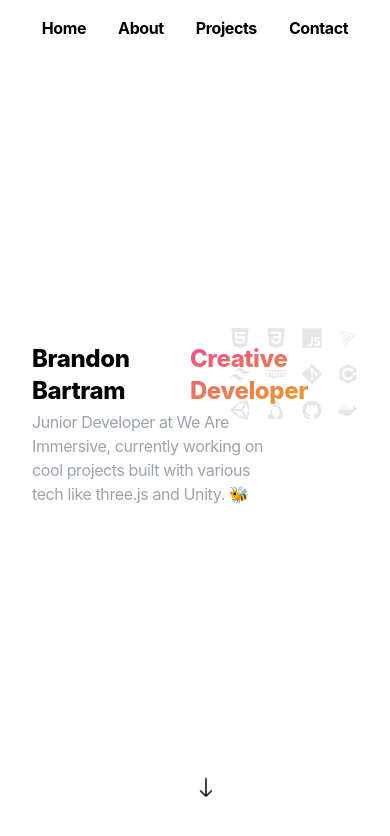
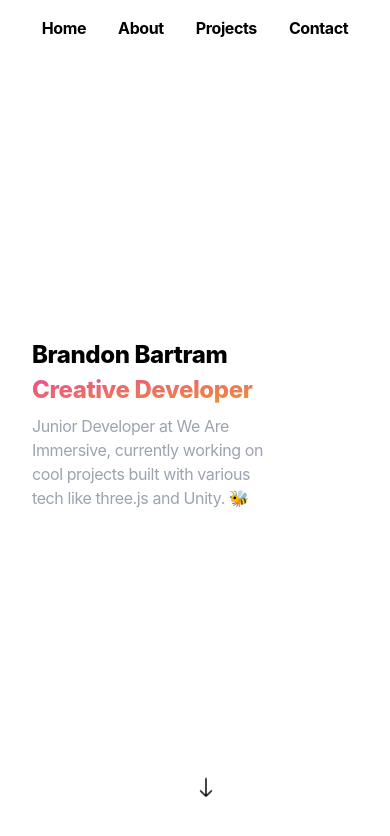
Before and after one commit to BrandonBartram98/BrandonBartram, a website: page src/index.html in a window 390 px wide. Drawn offline with nearby package versions, Linux system fonts and the light colour scheme; files that its build step writes are made by us from their sources.

Commit message:
Mobile responsiveness

```diff
--- a/src/index.html
+++ b/src/index.html
@@ -4,7 +4,7 @@
     <meta charset="UTF-8">
     <meta name="viewport" content="width=device-width, initial-scale=1.0">
     <meta name="description" content="Brandon Bartram's Portfolio Website">
-    <link href="/dist/output.css" rel="stylesheet">
+    <link href="/dist/main.css" rel="stylesheet">
     <title>Brandon Bartram</title>
 </head>
 <body class="antialiased tracking-tight">
@@ -37,16 +37,16 @@
             <svg viewBox="0 0 15 15" fill="none" xmlns="http://www.w3.org/2000/svg" width="22" height="22"><path d="M7.5 13.5l4-4m-4 4l-4-4m4 4V1" stroke="currentColor"></path></svg>
         </div>
         <div class="grid grid-cols-1 m-auto">
-            <div class="flex gap-2 text-2xl md:text-4xl lg:text-6xl">
+            <div class="md:flex md:gap-2 text-2xl md:text-4xl lg:text-6xl">
                 <h1 class="ml6 flex font-extrabold">
                     <span class="text-wrapper">
                       <span class="letters">Brandon Bartram</span>
                     </span>
                 </h1>
-                <h2 class="relative flex font-extrabold text-transparent bg-clip-text bg-gradient-to-br from-pink-500 to-yellow-500 pt-[0.2em]">
+                <h2 class="relative flex font-extrabold text-transparent bg-clip-text bg-gradient-to-br from-pink-500 to-yellow-500 md:pt-[0.2em] pb-2 md:pb-0">
                     Creative Developer
                     <div class="absolute top-1/2 right-0 lg:right-10 transform -translate-y-1/2">
-                        <div class="relative container mx-auto opacity-10">
+                        <div class="hidden md:block relative container mx-auto opacity-10">
                             <div class="grid grid-cols-4 gap-4 w-[8rem] md:w-[12rem] lg:w-[18rem]">
                                 <!-- HTML -->
                                 <div class="flex justify-center">
--- a/src/script.js
+++ b/src/script.js
@@ -1,4 +1,4 @@
-import '/dist/output.css'
+import '/dist/main.css'
 import * as THREE from 'three'
 
 // AnimeJS
```
